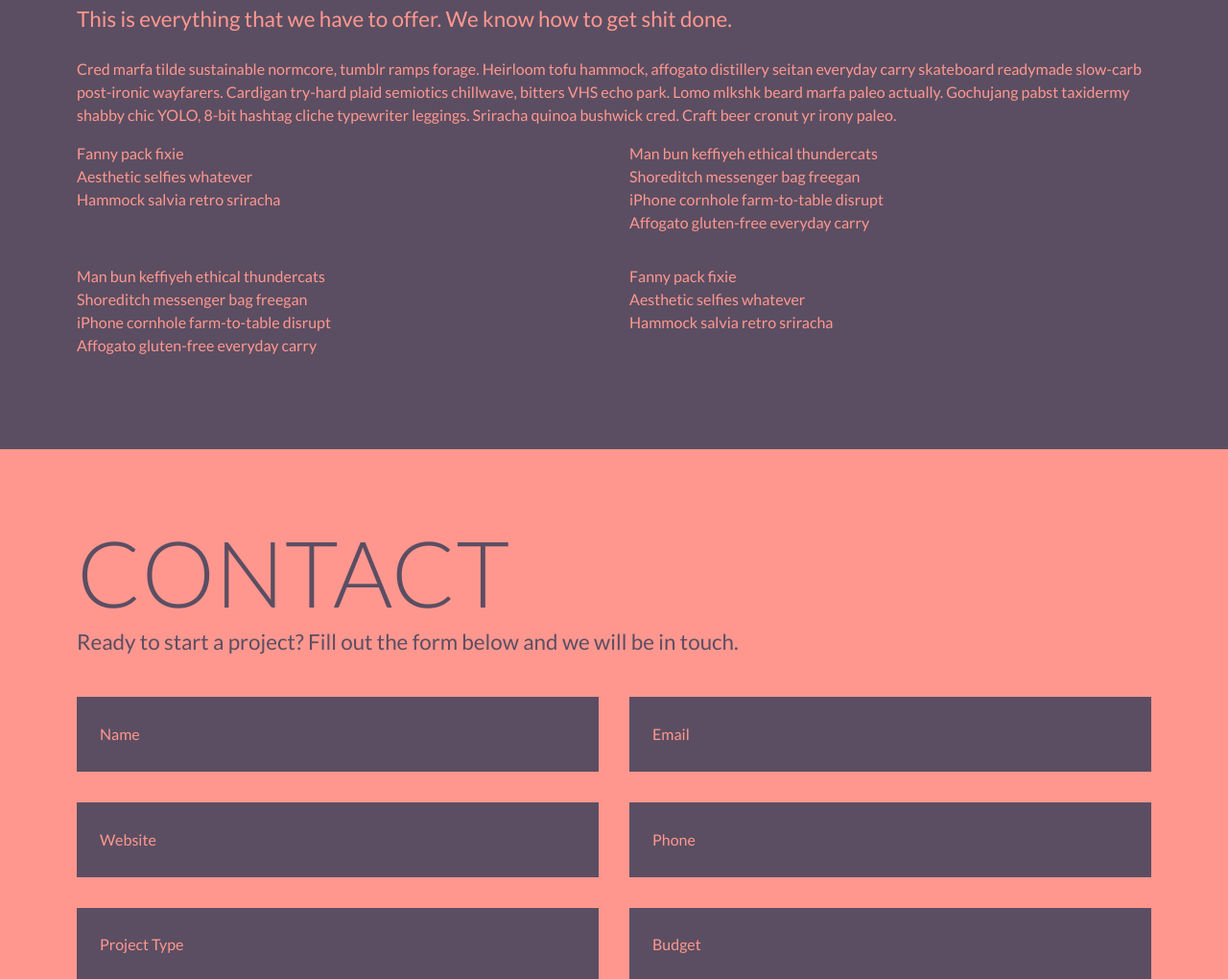
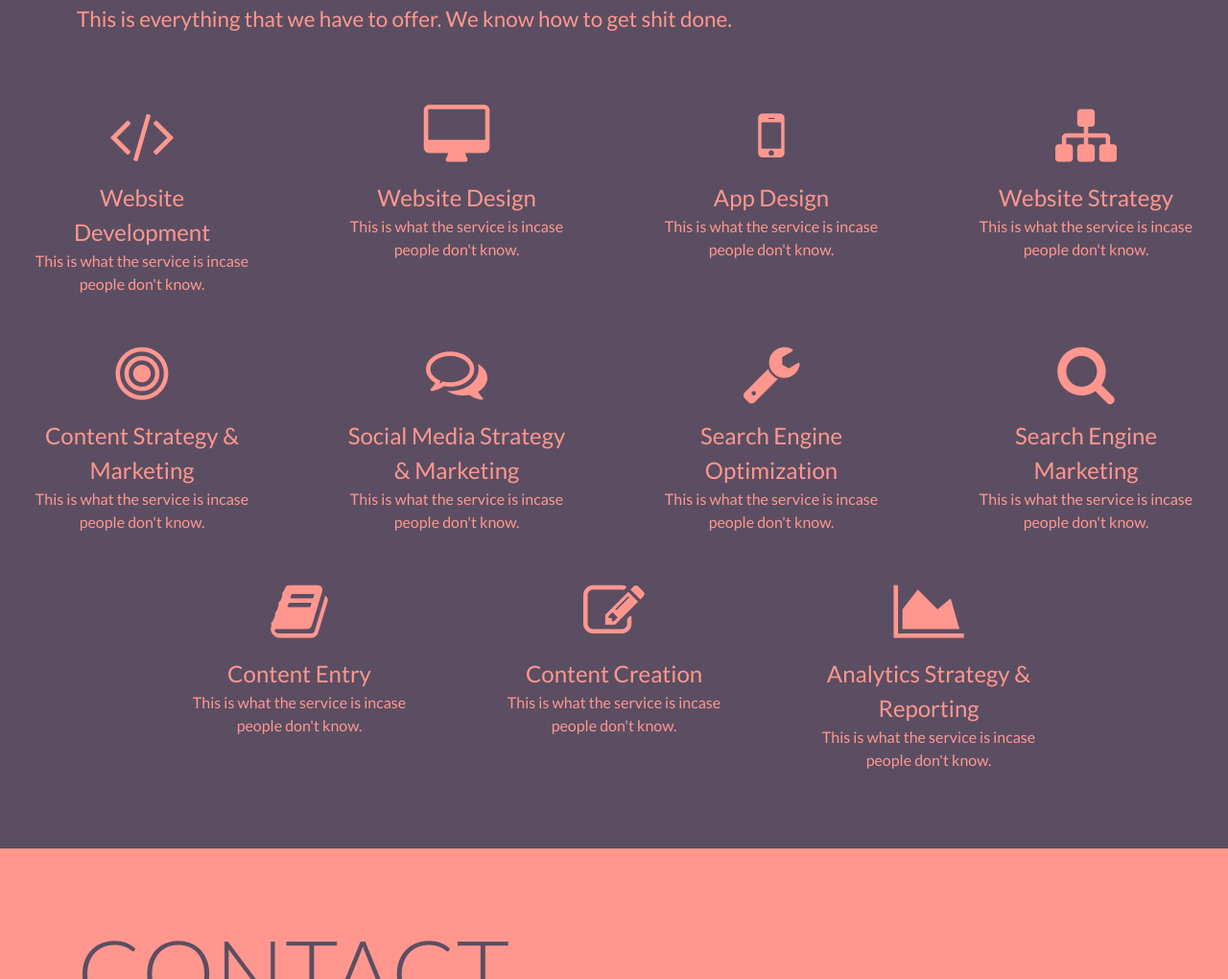
Before and after one commit to ovrmnd/ovrmnd.github.io, a website: page index.html in a window 1280 px wide. Shown: the part 1431-2451 px from the top of the page at 96% size. Drawn offline with Linux system fonts and the light colour scheme.

Commit message:
Add services blocks

```diff
--- a/index.html
+++ b/index.html
@@ -6,7 +6,7 @@
         <meta name="viewport" content="width=device-width, initial-scale=1">
         <link rel="shortcut icon" type="image/png" href="./img/favicon.png"/>
         <title>Ovrmnd | Des Moines Web Development</title>
-        <!-- <link rel="stylesheet" href="https://maxcdn.bootstrapcdn.com/font-awesome/4.5.0/css/font-awesome.min.css"> -->
+        <link rel="stylesheet" href="https://maxcdn.bootstrapcdn.com/font-awesome/4.5.0/css/font-awesome.min.css">
         <link href="./css/style.css" rel="stylesheet">
         <script src="./js/head.min.js"></script>
 
@@ -56,7 +56,7 @@
 
         <section id="approach" class="section section--alt section--approach">
             <div class="container">
-                <h2 class="section--title">Approach</h1>
+                <h2 class="section--title">Approach</h2>
                 <h4 class="section--subtitle">Curious how we work? This is how we do shit, we're just great.</h4>
 
                 <p>3 wolf moon forage drinking vinegar craft beer tattooed, keffiyeh godard freegan scenester cold-pressed polaroid you probably haven't heard of them.  Microdosing umami ethical gastropub poutine.  Kale chips stumptown lomo locavore fanny pack.  Squid slow-carb fingerstache drinking vinegar bicycle rights.  Godard franzen XOXO knausgaard selvage tacos mlkshk.  Bicycle rights tumblr pinterest, bitters try-hard williamsburg drinking vinegar.  Cronut seitan irony, 90's chambray waistcoat affogato yr gochujang deep v meggings squid fashion axe banjo.</p>
@@ -70,46 +70,164 @@
 
         <section id="services" class="section section--services">
             <div class="container">
-                <h2 class="section--title">Services</h1>
+                <h2 class="section--title">Services</h2>
                 <h4 class="section--subtitle">This is everything that we have to offer. We know how to get shit done.</h4>
+            </div>
 
-                <p>Cred marfa tilde sustainable normcore, tumblr ramps forage.  Heirloom tofu hammock, affogato distillery seitan everyday carry skateboard readymade slow-carb post-ironic wayfarers.  Cardigan try-hard plaid semiotics chillwave, bitters VHS echo park.  Lomo mlkshk beard marfa paleo actually.  Gochujang pabst taxidermy shabby chic YOLO, 8-bit hashtag cliche typewriter leggings.  Sriracha quinoa bushwick cred.  Craft beer cronut yr irony paleo.</p>
+            <div>
+                <div class="g g-center g-s-2 g-m-3 g-l-4 g-xl-6">
+                    <div class="gi">
+                        <div class="block block--service">
+                            <div class="block__icon">
+                                <i class="fa fa-code"></i>
+                            </div>
 
-                <div class="g g-m-2">
-                    <div class="gi">
-                        <ul>
-                            <li>Fanny pack fixie</li>
-                            <li>Aesthetic selfies whatever</li>
-                            <li>Hammock salvia retro sriracha</li>
-                        </ul>
+                            <div class="block__title">Website Development</div>
+
+                            <div class="block__description">
+                                This is what the service is incase people don't know.
+                            </div>
+                        </div>
                     </div>
 
                     <div class="gi">
-                        <ul>
-                            <li>Man bun keffiyeh ethical thundercats</li>
-                            <li>Shoreditch messenger bag freegan</li>
-                            <li>iPhone cornhole farm-to-table disrupt</li>
-                            <li>Affogato gluten-free everyday carry</li>
-                        </ul>
-                    </div>
-                </div>
+                        <div class="block block--service">
+                            <div class="block__icon">
+                                <i class="fa fa-desktop"></i>
+                            </div>
 
-                <div class="g g-m-2">
-                    <div class="gi">
-                        <ul>
-                            <li>Man bun keffiyeh ethical thundercats</li>
-                            <li>Shoreditch messenger bag freegan</li>
-                            <li>iPhone cornhole farm-to-table disrupt</li>
-                            <li>Affogato gluten-free everyday carry</li>
-                        </ul>
+                            <div class="block__title">Website Design</div>
+
+                            <div class="block__description">
+                                This is what the service is incase people don't know.
+                            </div>
+                        </div>
                     </div>
 
                     <div class="gi">
-                        <ul>
-                            <li>Fanny pack fixie</li>
-                            <li>Aesthetic selfies whatever</li>
-                            <li>Hammock salvia retro sriracha</li>
-                        </ul>
+                        <div class="block block--service">
+                            <div class="block__icon">
+                                <i class="fa fa-mobile"></i>
+                            </div>
+
+                            <div class="block__title">App Design</div>
+
+                            <div class="block__description">
+                                This is what the service is incase people don't know.
+                            </div>
+                        </div>
+                    </div>
+
+                    <div class="gi">
+                        <div class="block block--service">
+                            <div class="block__icon">
+                                <i class="fa fa-sitemap"></i>
+                            </div>
+
+                            <div class="block__title">Website Strategy</div>
+
+                            <div class="block__description">
+                                This is what the service is incase people don't know.
+                            </div>
+                        </div>
+                    </div>
+
+                    <div class="gi">
+                        <div class="block block--service">
+                            <div class="block__icon">
+                                <i class="fa fa-bullseye"></i>
+                            </div>
+
+                            <div class="block__title">Content Strategy & Marketing</div>
+
+                            <div class="block__description">
+                                This is what the service is incase people don't know.
+                            </div>
+                        </div>
+                    </div>
+
+                    <div class="gi">
+                        <div class="block block--service">
+                            <div class="block__icon">
+                                <i class="fa fa-comments-o"></i>
+                            </div>
+
+                            <div class="block__title">Social Media Strategy & Marketing</div>
+
+                            <div class="block__description">
+                                This is what the service is incase people don't know.
+                            </div>
+                        </div>
+                    </div>
+
+                    <div class="gi">
+                        <div class="block block--service">
+                            <div class="block__icon">
+                                <i class="fa fa-wrench"></i>
+                            </div>
+
+                            <div class="block__title">Search Engine Optimization</div>
+
+                            <div class="block__description">
+                                This is what the service is incase people don't know.
+                            </div>
+                        </div>
+                    </div>
+
+                    <div class="gi">
+                        <div class="block block--service">
+                            <div class="block__icon">
+                                <i class="fa fa-search"></i>
+                            </div>
+
+                            <div class="block__title">Search Engine Marketing</div>
+
+                            <div class="block__description">
+                                This is what the service is incase people don't know.
+                            </div>
+                        </div>
+                    </div>
+
+                    <div class="gi">
+                        <div class="block block--service">
+                            <div class="block__icon">
+                                <i class="fa fa-book"></i>
+                            </div>
+
+                            <div class="block__title">Content Entry</div>
+
+                            <div class="block__description">
+                                This is what the service is incase people don't know.
+                            </div>
+                        </div>
+                    </div>
+
+                    <div class="gi">
+                        <div class="block block--service">
+                            <div class="block__icon">
+                                <i class="fa fa-edit"></i>
+                            </div>
+
+                            <div class="block__title">Content Creation</div>
+
+                            <div class="block__description">
+                                This is what the service is incase people don't know.
+                            </div>
+                        </div>
+                    </div>
+
+                    <div class="gi">
+                        <div class="block block--service">
+                            <div class="block__icon">
+                                <i class="fa fa-area-chart"></i>
+                            </div>
+
+                            <div class="block__title">Analytics Strategy & Reporting</div>
+
+                            <div class="block__description">
+                                This is what the service is incase people don't know.
+                            </div>
+                        </div>
                     </div>
                 </div>
             </div>
@@ -117,7 +235,7 @@
 
         <section id="contact" class="section section--alt section--contact">
             <div class="container">
-                <h2 class="section--title">Contact</h1>
+                <h2 class="section--title">Contact</h2>
                 <h4 class="section--subtitle">Ready to start a project? Fill out the form below and we will be in touch.</h4>
 
                 <form class="form-contact" action="https://formspree.io/kjbrumm@gmail.com" method="POST" autocomplete="off">
@@ -203,6 +321,7 @@
                         <!-- Special form shit -->
                         <input type="text" name="_gotcha" class="is-vishidden">
                         <input type="hidden" name="_subject" value="Ovrmnd Form Submission">
+                        <input type="hidden" name="_cc" value="tony.tandeski@gmail.com">
 
                         <div class="gi">
                             <input type="submit" value="Send" class="btn btn-full btn-alt">
--- /dev/null
+++ b/scss/_blocks.scss
@@ -0,0 +1,20 @@
+.block {
+
+}
+
+.block--service {
+    text-align: center;
+    padding: 0 2rem;
+
+    .block__icon {
+        font-size: 4rem;
+    }
+
+    .block__title {
+        font-size: 1.5rem;
+    }
+
+    .block__description {
+
+    }
+}
--- a/scss/_grid.scss
+++ b/scss/_grid.scss
@@ -39,6 +39,7 @@
         float: none !important;
         display: inline-block;
         text-align: left;
+        vertical-align: top;
     }
 
     [class*='gi-fixed'] {
--- a/scss/style.scss
+++ b/scss/style.scss
@@ -18,6 +18,7 @@
 // Styling
 @import "header";
 @import "nav";
+@import "blocks";
 @import "sections";
 @import "footer";
 
```
Also changed, not shown: css/style.css.
